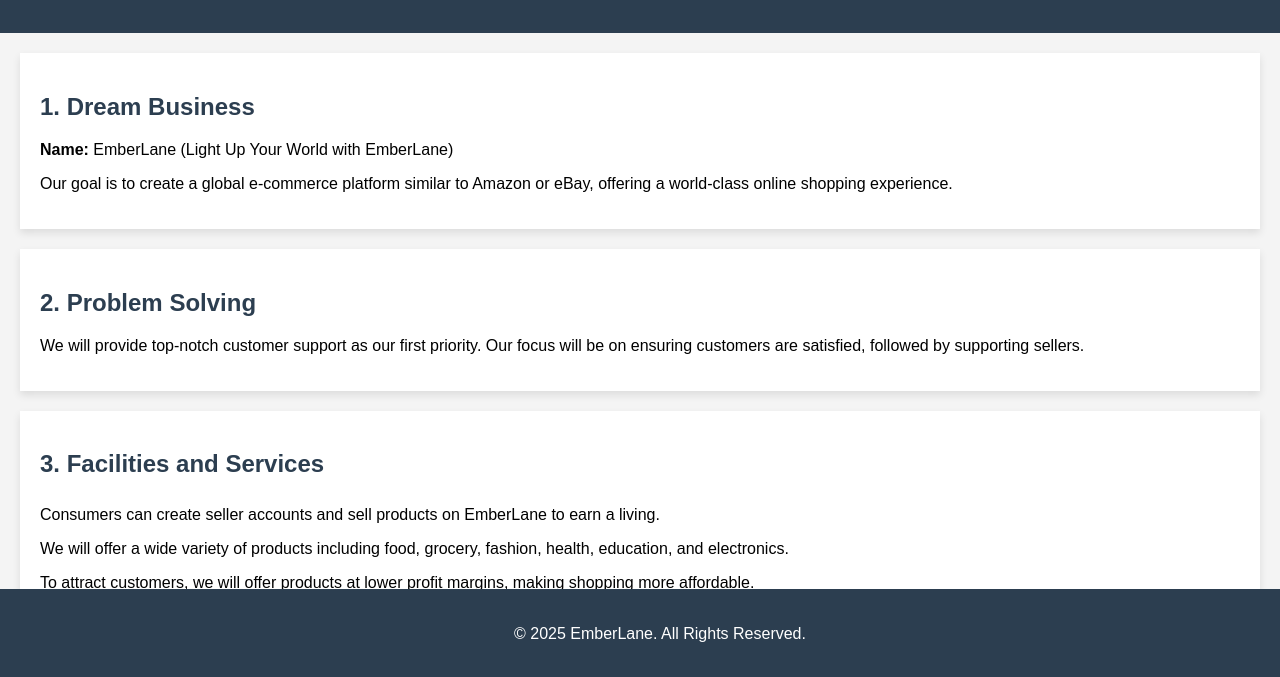
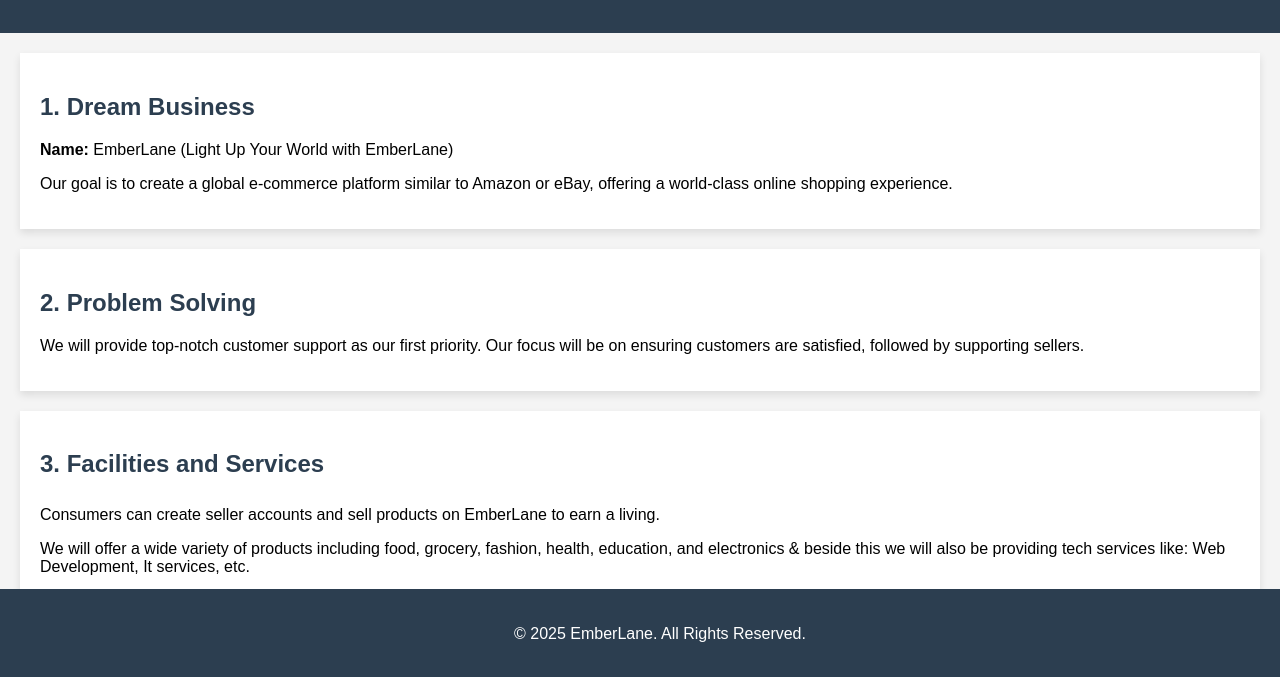
Before and after one commit to viviii-lohana/emberlane, a plain HTML site: page index.html in a window 1280 px wide. Shown: the part 121-798 px from the top of the page. Drawn offline with Linux system fonts and the light colour scheme.

Commit message:
Update index.html

```diff
--- a/index.html
+++ b/index.html
@@ -65,7 +65,7 @@
         <h2>3. Facilities and Services</h2>
         <ul>
             <li>Consumers can create seller accounts and sell products on EmberLane to earn a living.</li>
-            <li>We will offer a wide variety of products including food, grocery, fashion, health, education, and electronics.</li>
+            <li>We will offer a wide variety of products including food, grocery, fashion, health, education, and electronics & beside this we will also be providing tech services like: Web Development, It services, etc.</li>
             <li>To attract customers, we will offer products at lower profit margins, making shopping more affordable.</li>
             <li>We will directly purchase from wholesalers or factories to get better prices, or allow sellers to join our platform and only take a 10% commission on profits.</li>
             <li>We will open small physical stores in major cities, where customers can also buy products in person.</li>
```
